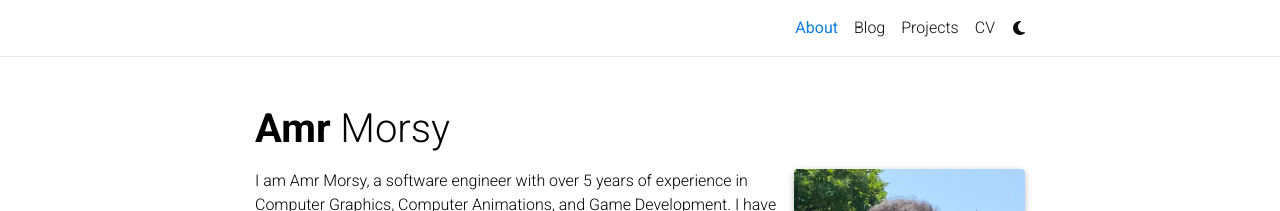
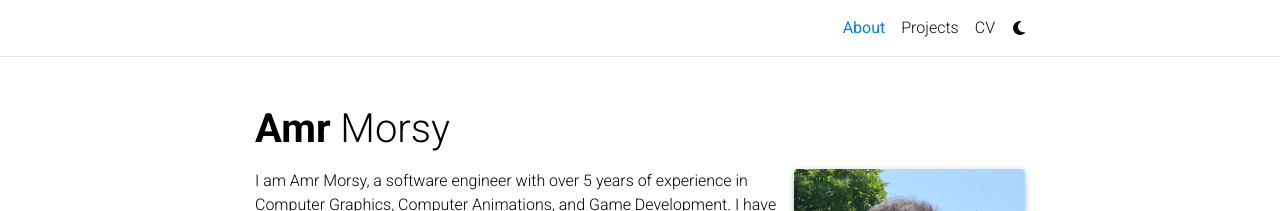
Before and after one commit to AmrHMorsy/AmrMorsy.github.io, a Jekyll site: the page built from _pages/about.md, in a window 1280 px wide. Shown: the top 211 px of the page. Built offline with Jekyll 4.4.1, drawn with Linux system fonts in a browser that asks for light colours; full-size pictures stand in for the smaller copies a plugin makes; comment, search, counter and statistics services are not loaded; a style sheet for code colours, icons or effects is not loaded.

Commit message:
Update _config.yml

```diff
--- a/_config.yml
+++ b/_config.yml
@@ -118,9 +118,9 @@
 # Blog
 # -----------------------------------------------------------------------------
 
-blog_name: Rendered Reflections # blog_name will be displayed in your blog page
-blog_nav_title: Blog # your blog must have a title for it to be displayed in the nav bar
-blog_description: Exploring the art and science of computer graphics, computer animation and game development
+blog_name: # Rendered Reflections # blog_name will be displayed in your blog page
+blog_nav_title: # Blog # your blog must have a title for it to be displayed in the nav bar
+blog_description: # Exploring the art and science of computer graphics, computer animation and game development
 permalink: /blog/:year/:title/
 
 # Pagination
```
